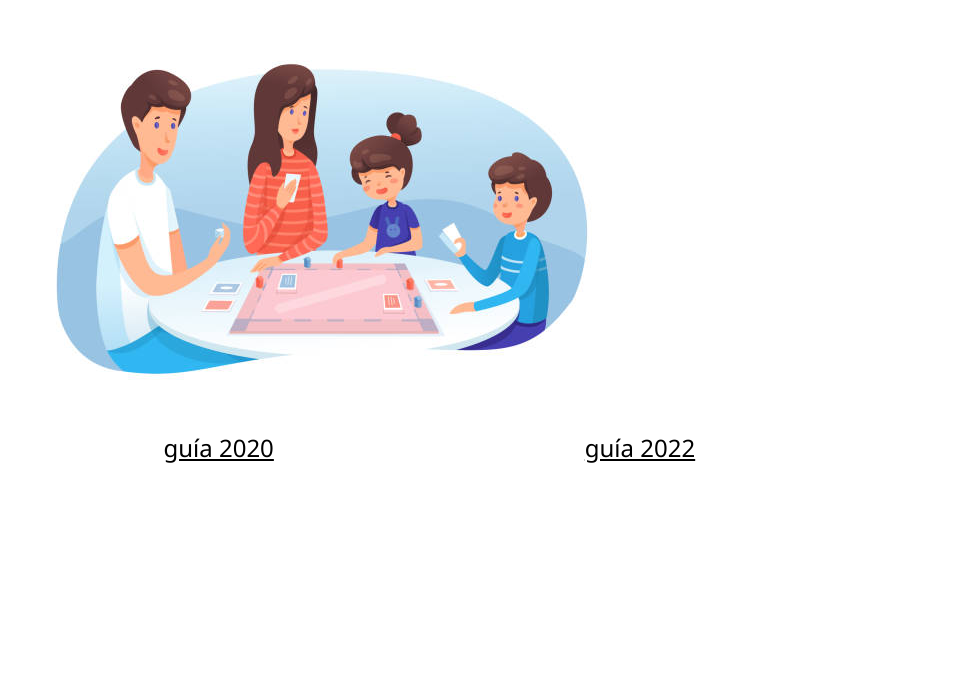
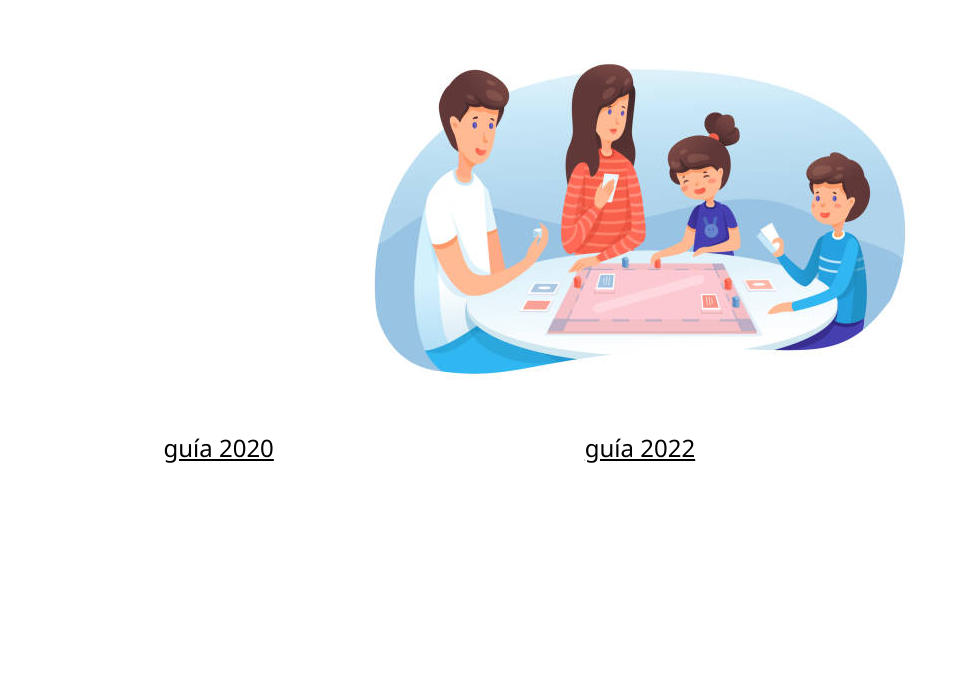
Before and after one commit to jotarp/JUGARcreceryconvivir, a plain HTML site: page index.html in a window 1280 px wide. Shown: the part 105-800 px from the top of the page, without its empty margins (0-956 px from the left). Drawn offline with nearby package versions, Linux system fonts and the light colour scheme.

Commit message:
Update index.html

```diff
--- a/index.html
+++ b/index.html
@@ -4,7 +4,7 @@
 <link rel="stylesheet" href="https://www.w3schools.com/w3css/4/w3.css">
 <body>
 
-<div class="w3-container">
+<div class="w3-container w3-center">
   <h1>Jugar, crecer y convivir</h1>
   <p>Guía de juegos de mesa para todas las familias</p>
    <img src="portada.jpg" style="max-width:80%;height:auto;">
```
